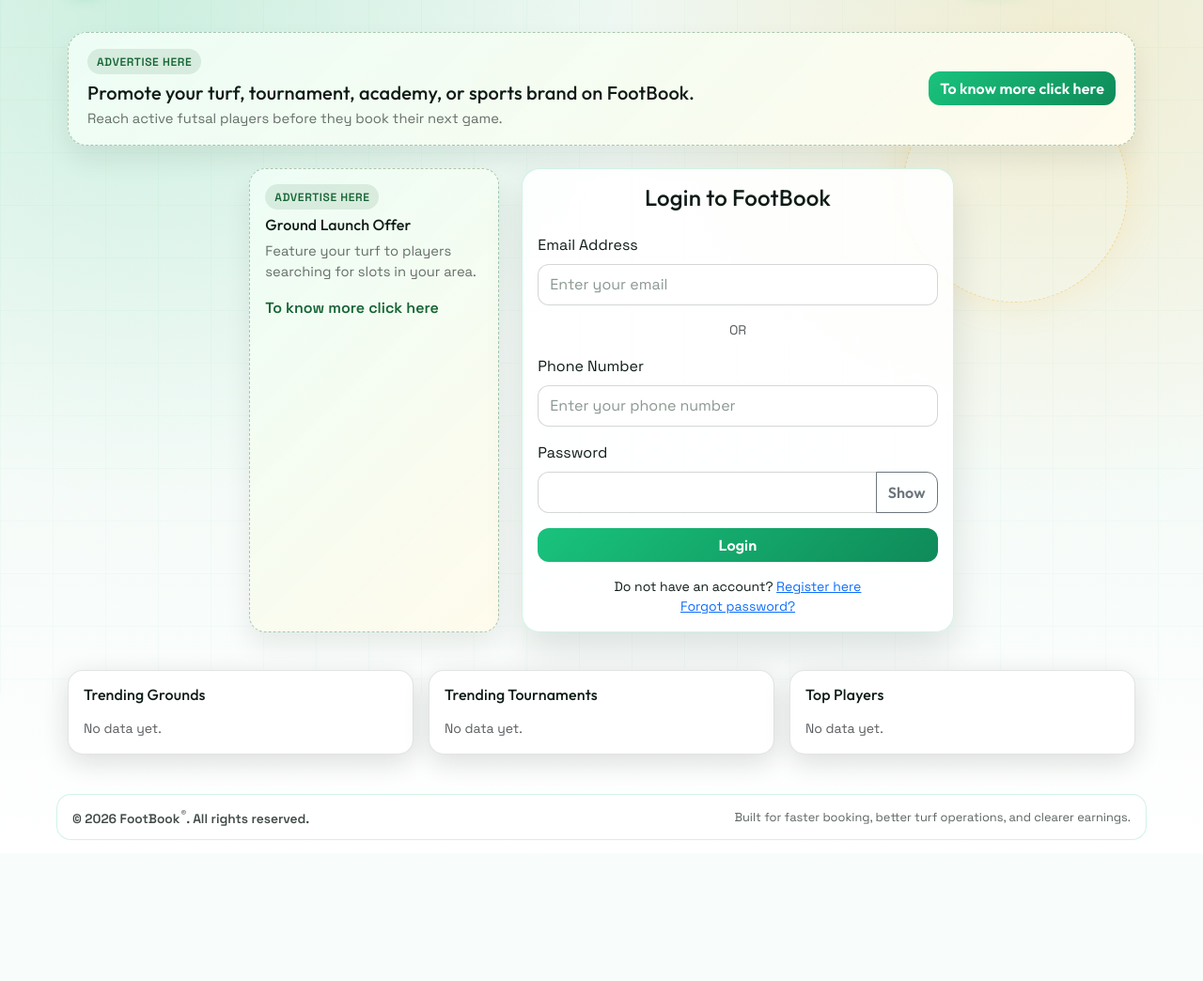
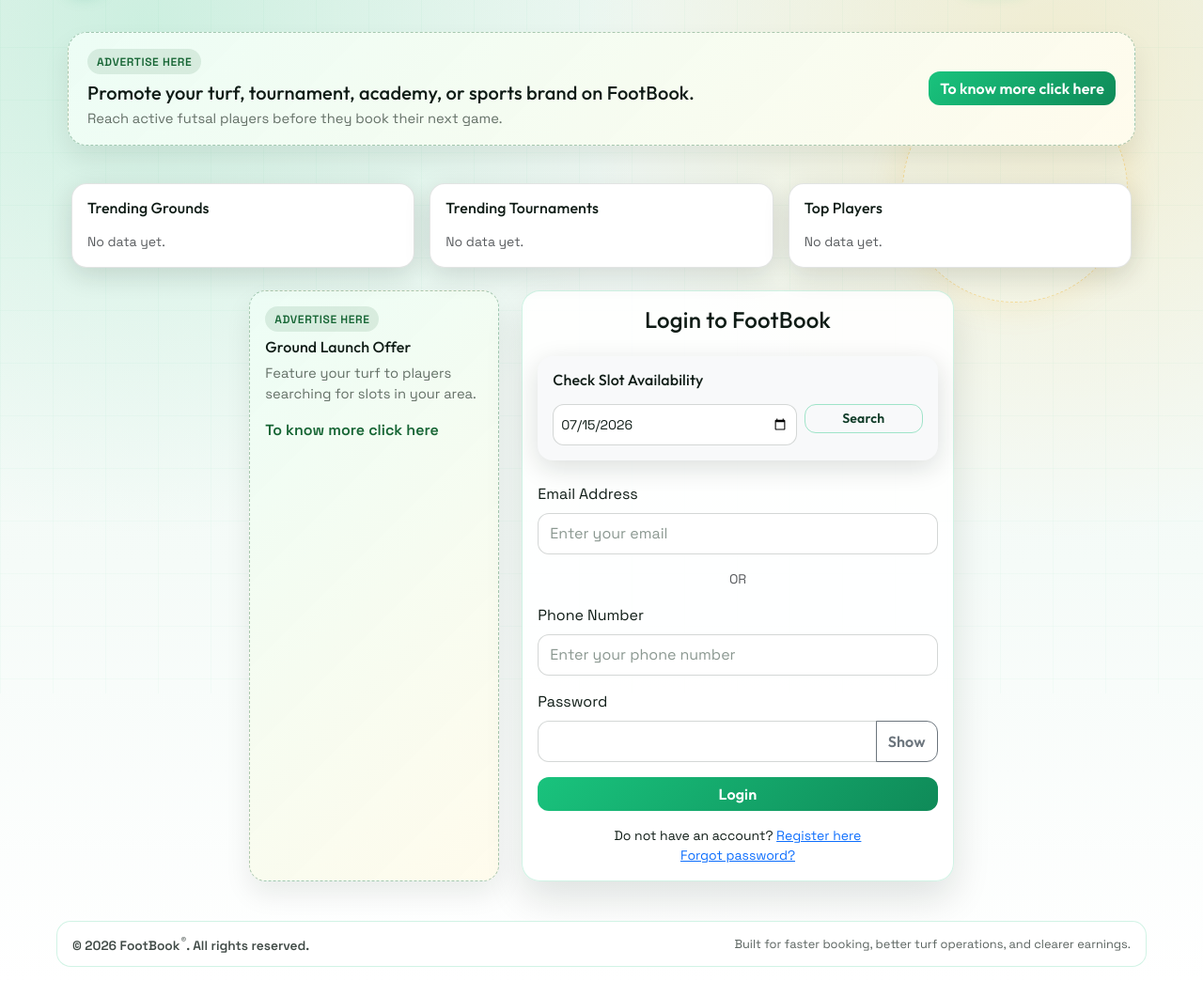
Before and after one commit to adonisrodrigues1999/futsal-booking, a Django app: page /accounts/login/ in a window 1280 px wide. Shown: the part 62-1106 px from the top of the page at 94% size. Before the commit the page ends 956 px from the top, so only its background shows below. Run offline with Django 4.2, Linux system fonts and the light colour scheme; data that the repository does not hold is empty.

Commit message:
Add public slot search feature for login page with JavaScript and API integration

```diff
--- a/bookings/urls.py
+++ b/bookings/urls.py
@@ -10,6 +10,7 @@ urlpatterns = [
     path('grounds/<int:ground_id>/', views.ground_slots),
     path('grounds/<int:ground_id>/slot-status/', views.ground_slots_status, name='ground_slots_status'),
     path('grounds/<int:ground_id>/image/', views.ground_image, name='ground_image'),
+    path('slots/search/', views.search_public_slots, name='search_public_slots'),
     path('tournaments/', views.tournament_list, name='tournament_list'),
     path('tournaments/<int:tournament_id>/register/', views.register_tournament, name='register_tournament'),
 
--- a/bookings/views.py
+++ b/bookings/views.py
@@ -708,6 +708,94 @@ def book_slot(request, slot_id):
     slot = get_object_or_404(Slot, id=slot_id, ground__is_active=True)
     messages.info(request, 'Online slot booking now requires payment checkout. Please book from the slot payment modal.')
     return redirect(f'/grounds/{slot.ground.id}/?date={slot.date}')
+
+
+def search_public_slots(request):
+    """
+    Public API endpoint to search for available slots without authentication.
+    Used on login page to show users available slots before they login.
+
+    Query params:
+    - date: YYYY-MM-DD format
+    - location: location string (optional, for filtering)
+
+    Returns JSON with available slots across active grounds.
+    """
+    if request.method != 'GET':
+        return JsonResponse({'success': False, 'error': 'Method not allowed'}, status=405)
+
+    date_str = request.GET.get('date', '')
+    try:
+        search_date = timezone.datetime.strptime(date_str, '%Y-%m-%d').date()
+    except (ValueError, TypeError):
+        return JsonResponse({'success': False, 'error': 'Invalid date format. Use YYYY-MM-DD'}, status=400)
+
+    # Only allow searching for today or future dates
+    today = timezone.localdate()
+    if search_date < today:
+        return JsonResponse({'success': False, 'error': 'Cannot search for past dates'}, status=400)
+
+    # Limit search to next 60 days
+    if (search_date - today).days > 60:
+        return JsonResponse({'success': False, 'error': 'Search limited to next 60 days'}, status=400)
+
+    # Get all active grounds
+    grounds = Ground.objects.filter(is_active=True).order_by('name')
+
+    now_dt = timezone.localtime(timezone.now())
+    results = []
+
+    for ground in grounds:
+        # Ensure slots exist for the date
+        ensure_slots_for_ground_date(ground=ground, slot_date=search_date)
+
+        # Get available slots for this ground and date
+        slots_qs = Slot.objects.filter(
+            ground=ground,
+            date=search_date,
+            is_booked=False
+        ).select_related('ground').order_by('start_time')
+
+        # Filter out booked slots
+        booked_slot_ids = set(
+            Booking.objects.filter(
+                slot__ground=ground,
+                slot__date=search_date,
+                status='BOOKED'
+            ).values_list('slot_id', flat=True)
+        )
+
+        for slot in slots_qs:
+            if slot.id in booked_slot_ids:
+                continue
+
+            # Skip past slots
+            slot_dt = _slot_start_datetime(slot)
+            if slot_dt <= now_dt:
+                continue
+
+            price = _slot_price_for_slot(slot)
+            discount = _slot_discount(slot)
+
+            results.append({
+                'slot_id': slot.id,
+                'ground_id': ground.id,
+                'ground_name': ground.name,
+                'ground_location': ground.location,
+                'date': slot.date.isoformat(),
+                'start_time': slot.start_time.isoformat(),
+                'end_time': slot.end_time.isoformat(),
+                'price': price,
+                'discount': discount,
+                'day_of_week': slot.date.strftime('%a'),
+            })
+
+    return JsonResponse({
+        'success': True,
+        'date': search_date.isoformat(),
+        'total_results': len(results),
+        'slots': results
+    })
 
 
 @login_required
--- a/templates/accounts/login.html
+++ b/templates/accounts/login.html
@@ -33,6 +33,32 @@
           </div>
         {% endfor %}
       {% endif %}
+
+      <!-- Slot Search Section -->
+      <div class="card border-0 bg-light mb-4 p-3">
+        <h6 class="mb-3">Check Slot Availability</h6>
+        <div class="row g-2">
+          <div class="col-8">
+            <input type="date" id="search-date" class="form-control form-control-sm" min="{% now 'Y-m-d' %}">
+          </div>
+          <div class="col-4">
+            <button type="button" class="btn btn-sm btn-outline-primary w-100" id="search-btn">Search</button>
+          </div>
+        </div>
+        <div id="search-results" class="mt-3" style="display:none;">
+          <div id="results-list" class="small" style="max-height: 250px; overflow-y: auto;"></div>
+          <div class="mt-2 text-center">
+            <a href="#login-section" class="btn btn-sm btn-success">Login to Book</a>
+          </div>
+        </div>
+        <div id="search-loading" class="text-center text-muted small mt-2" style="display:none;">
+          Searching...
+        </div>
+        <div id="search-error" class="alert alert-sm alert-danger mt-2 mb-0" style="display:none; font-size:0.85rem;"></div>
+      </div>
+
+      <!-- Login Form Section -->
+      <div id="login-section">
 
       {% if show_register_prompt %}
         <div class="alert alert-warning">
@@ -175,5 +201,119 @@
     });
     syncLoginIdentifierFields();
   })();
+
+  // Slot Search functionality
+  (function() {
+    const searchDateInput = document.getElementById('search-date');
+    const searchBtn = document.getElementById('search-btn');
+    const resultsList = document.getElementById('results-list');
+    const searchResults = document.getElementById('search-results');
+    const searchLoading = document.getElementById('search-loading');
+    const searchError = document.getElementById('search-error');
+
+    if (!searchBtn) return;
+
+    // Set default date to today
+    const today = new Date();
+    const yyyy = today.getFullYear();
+    const mm = String(today.getMonth() + 1).padStart(2, '0');
+    const dd = String(today.getDate()).padStart(2, '0');
+    searchDateInput.value = `${yyyy}-${mm}-${dd}`;
+
+    searchBtn.addEventListener('click', function() {
+      const selectedDate = searchDateInput.value;
+      if (!selectedDate) {
+        showError('Please select a date');
+        return;
+      }
+
+      searchLoading.style.display = 'block';
+      searchResults.style.display = 'none';
+      searchError.style.display = 'none';
+
+      fetch(`/slots/search/?date=${selectedDate}`)
+        .then(response => response.json())
+        .then(data => {
+          searchLoading.style.display = 'none';
+
+          if (!data.success) {
+            showError(data.error || 'Search failed');
+            return;
+          }
+
+          if (data.slots.length === 0) {
+            showError('No slots available on this date');
+            return;
+          }
+
+          renderResults(data.slots, selectedDate);
+          searchResults.style.display = 'block';
+        })
+        .catch(error => {
+          searchLoading.style.display = 'none';
+          showError('Connection error. Please try again.');
+          console.error('Search error:', error);
+        });
+    });
+
+    function renderResults(slots, date) {
+      resultsList.innerHTML = '';
+      const groundsMap = {};
+
+      // Group slots by ground
+      slots.forEach(slot => {
+        if (!groundsMap[slot.ground_id]) {
+          groundsMap[slot.ground_id] = [];
+        }
+        groundsMap[slot.ground_id].push(slot);
+      });
+
+      // Render grouped results
+      Object.keys(groundsMap).forEach(groundId => {
+        const groundSlots = groundsMap[groundId];
+        const ground = groundSlots[0];
+
+        const groundDiv = document.createElement('div');
+        groundDiv.className = 'mb-3 pb-2 border-bottom';
+        groundDiv.innerHTML = `
+          <div class="fw-semibold small mb-1">${ground.ground_name}</div>
+          <div class="text-muted small mb-2">${ground.ground_location}</div>
+        `;
+
+        const slotsContainer = document.createElement('div');
+        slotsContainer.className = 'row g-1';
+
+        groundSlots.slice(0, 5).forEach(slot => {
+          const slotTime = new Date(slot.start_time).toLocaleTimeString([], { hour: '2-digit', minute: '2-digit' });
+          const slotDiv = document.createElement('div');
+          slotDiv.className = 'col-6 col-sm-4';
+          slotDiv.innerHTML = `
+            <div class="badge bg-success p-2 d-block text-center">
+              <div class="small">${slotTime}</div>
+              <div class="small fw-semibold">₹${slot.price}</div>
+            </div>
+          `;
+          slotsContainer.appendChild(slotDiv);
+        });
+
+        if (groundSlots.length > 5) {
+          const moreDiv = document.createElement('div');
+          moreDiv.className = 'col-6 col-sm-4';
+          moreDiv.innerHTML = `<div class="badge bg-light text-dark p-2 d-block text-center small">+${groundSlots.length - 5} more</div>`;
+          slotsContainer.appendChild(moreDiv);
+        }
+
+        groundDiv.appendChild(slotsContainer);
+        resultsList.appendChild(groundDiv);
+      });
+    }
+
+    function showError(message) {
+      searchError.textContent = message;
+      searchError.style.display = 'block';
+      searchResults.style.display = 'none';
+      searchLoading.style.display = 'none';
+    }
+  })();
 </script>
 {% endblock %}
```
